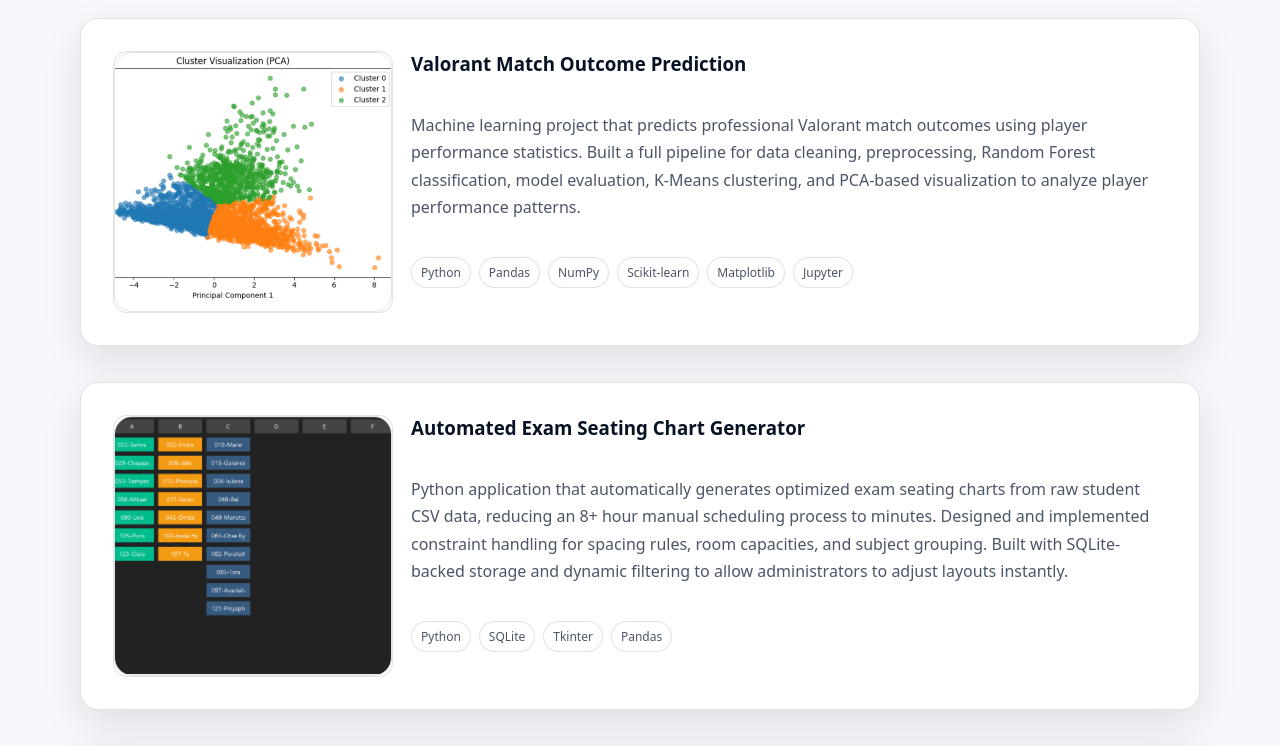
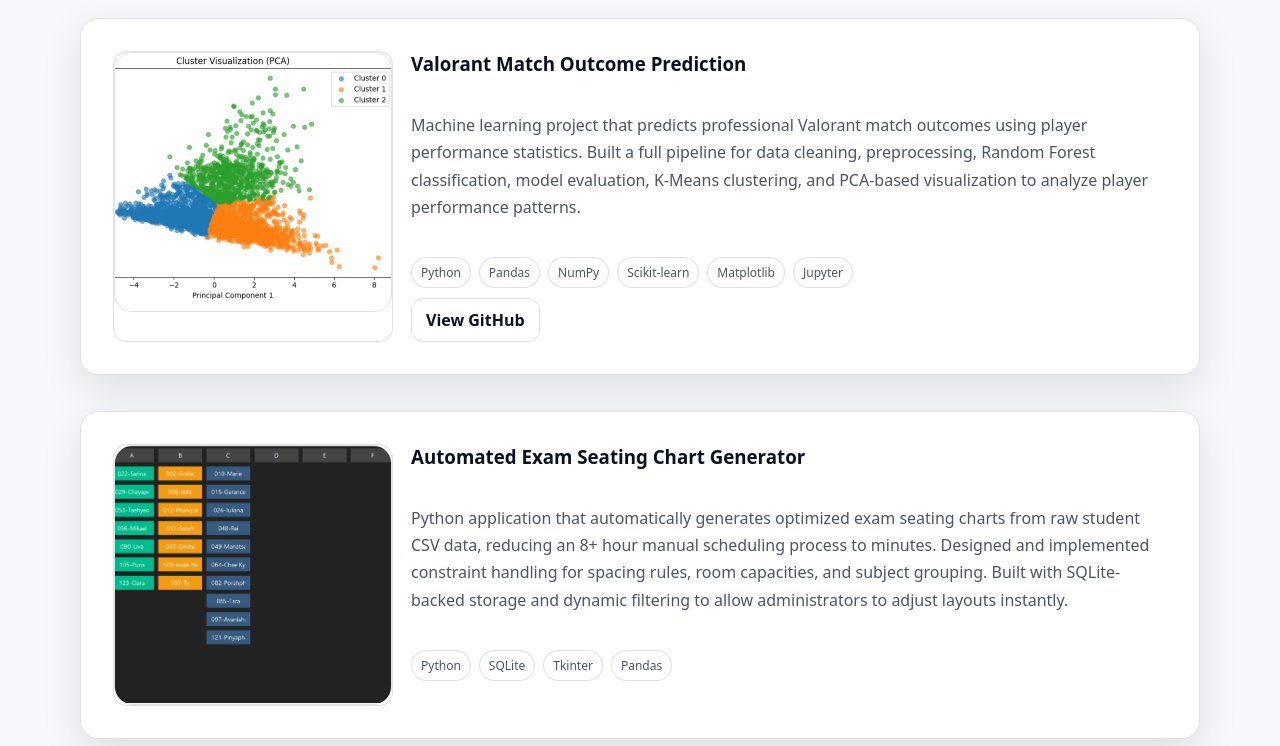
Before and after one commit to wagyuwagyu/portfolio, a React (Vite) app: page / in a window 1280 px wide. Shown: the part 2059-2805 px from the top of the page. Built offline with nearby package versions, Linux system fonts and the light colour scheme.

Commit message:
Update Projects.jsx

```diff
--- a/src/components/Projects.jsx
+++ b/src/components/Projects.jsx
@@ -40,7 +40,7 @@
   return (
     <article className="card card--hover projectRow">
       <div className="projectRow__media">
-        <img className="projectRow__img" src={p.img} alt="" loading="lazy" />
+        <img className="projectRow__img" src={p.img} alt={p.title} loading="lazy" />
       </div>
 
       <div className="projectRow__body">
@@ -54,6 +54,19 @@
             </span>
           ))}
         </div>
+
+        {p.github && (
+          <div className="projectRow__actions">
+            <a
+              href={p.github}
+              target="_blank"
+              rel="noreferrer"
+              className="btn btn--ghost"
+            >
+              View GitHub
+            </a>
+          </div>
+        )}
       </div>
     </article>
   );
```
